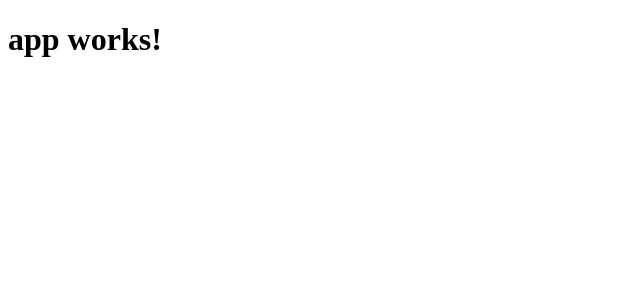
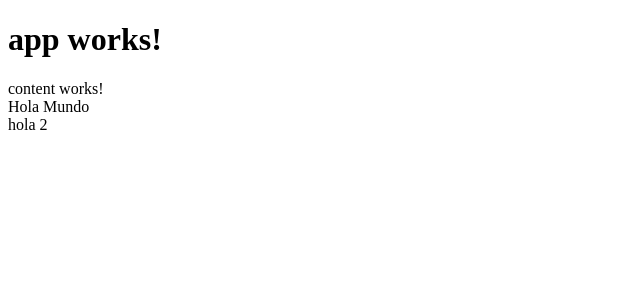
Before and after one commit to AntonioloNeviani/Angular2, an Angular app: page / in a window 1280 px wide. Shown: the top 300 px of the page, without its empty margins (0-640 px from the left). Built offline with nearby package versions, Linux system fonts and the light colour scheme.

Commit message:
first commit

```diff
--- a/src/app/app.component.html
+++ b/src/app/app.component.html
@@ -1,3 +1,5 @@
 <h1>
   {{title}}
 </h1>
+<app-content>
+</app-content>
--- a/src/app/app.module.ts
+++ b/src/app/app.module.ts
@@ -4,10 +4,12 @@
 import { HttpModule } from '@angular/http';
 
 import { AppComponent } from './app.component';
+import { ContentComponent } from './content/content.component';
 
 @NgModule({
   declarations: [
-    AppComponent
+    AppComponent,
+    ContentComponent
   ],
   imports: [
     BrowserModule,
--- /dev/null
+++ b/src/app/content/content.component.html
@@ -0,0 +1,5 @@
+<p>
+  content works!
+  <br>Hola Mundo
+  <br>hola 2
+</p>
--- /dev/null
+++ b/src/app/content/content.component.ts
@@ -0,0 +1,15 @@
+import { Component, OnInit } from '@angular/core';
+
+@Component({
+  selector: 'app-content',
+  templateUrl: './content.component.html',
+  styleUrls: ['./content.component.css']
+})
+export class ContentComponent implements OnInit {
+
+  constructor() { }
+
+  ngOnInit() {
+  }
+
+}
```
Also changed, not shown: src/app/content/content.component.css (added), 1 other file (tests, documents, lock files or other folders).
